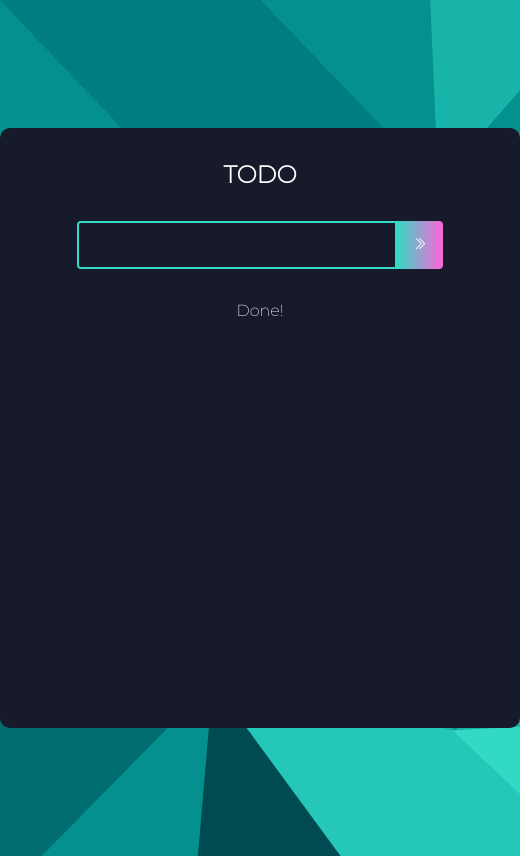
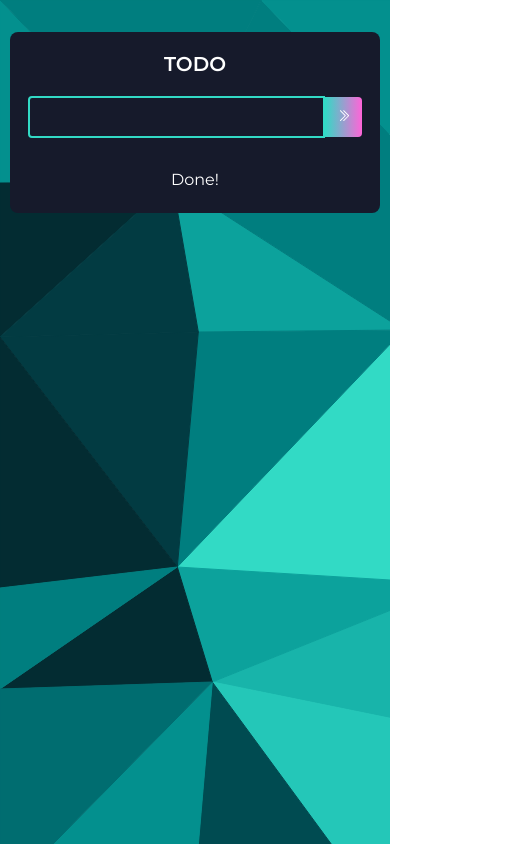
Before and after one commit to VeronicaAndersen/Todolist_app, a React (Create React App) app: page / in a window 390 px wide. Shown: the whole page, 520 px wide, since content can reach past the window. Built offline with nearby package versions, Linux system fonts and the light colour scheme.

Commit message:
Cleanup , ui fixes and update of packages

```diff
--- a/src/App.css
+++ b/src/App.css
@@ -1,4 +1,5 @@
-@import url('https://fonts.googleapis.com/css2?family=Montserrat:wght@200&display=swap');
+@import url('https://fonts.googleapis.com/css2?family=Montserrat:wght@400;500;600&display=swap');
+
 * {
     box-sizing: border-box;
     margin: 0;
@@ -22,15 +23,17 @@ body {
     margin: 128px auto;
     border-radius: 10px;
     padding-bottom: 32px;
+    font-size: 16px;
 }
 
 h1 {
     margin: 32px 0;
     color: #fff;
     font-size: 24px;
+    font-weight: 600;
 }
 
-.complete{
+.complete {
     text-decoration: line-through;
     opacity: 0.4;
 }
@@ -47,6 +50,16 @@ h1 {
     width: 320px;
     background: transparent;
     color: #fff;
+    font-size: 16px;
+    font-weight: 400;
+}
+
+.todo-input::placeholder {
+    color: rgba(255, 255, 255, 0.5);
+}
+
+.todo-input.edit {
+    border: 2px solid #149fff;
 }
 
 .todo-button {
@@ -55,62 +68,41 @@ h1 {
     border-radius: 0 4px 4px 0;
     cursor: pointer;
     outline: none;
-    background: linear-gradient(90deg,
-    #32dac5 0%,
-    rgb(255, 100, 216) 100%);
+    background: linear-gradient(90deg, #32dac5 0%, rgb(255, 100, 216) 100%);
     color: #fff;
     text-transform: capitalize;
 }
 
-.todo-input.edit {
-    border: 2px solid #149fff;
-}
-
 .todo-button.edit {
-    background: linear-gradient(90deg,
-    rgb(16, 255, 239) 0%,
-    rgb(255, 100, 216) 100%);
+    background: linear-gradient(90deg, rgb(16, 255, 239) 0%, rgb(255, 100, 216) 100%);
     padding: 16px 22px;
 }
-
-/* .todo-container {
-    display: flex;
-    flex-direction: row;
-    position: relative;
-} */
 
 .todo {
     display: flex;
     height: 50px;
     margin: 4px auto;
     color: #fff;
-    background: linear-gradient(90deg,
-            rgb(217, 235, 24) 0%,
-            rgb(250, 77, 9) 100%);
+    background: linear-gradient(90deg, rgb(217, 235, 24) 0%, rgb(250, 77, 9) 100%);
     line-height: 50px;
     border-radius: 5px;
     width: 90%;
 }
 
 .todo:nth-child(4n + 1) {
-    background: linear-gradient(90deg,
-            rgb(85, 0, 254) 0%,
-            rgb(194, 110, 246) 100%);
+    background: linear-gradient(90deg, rgb(85, 0, 254) 0%, rgb(194, 110, 246) 100%);
 }
 
 .todo:nth-child(4n + 2) {
-    background: linear-gradient(90deg,
-            rgb(251, 38, 240) 0%,
-            rgb(211, 0, 113) 100%);
+    background: linear-gradient(90deg, rgb(251, 38, 240) 0%, rgb(211, 0, 113) 100%);
 }
 
 .todo:nth-child(4n + 3) {
-    background: linear-gradient(90deg,
-            rgb(20, 231, 255) 0%,
-            rgb(0, 184, 220) 100%);
+    background: linear-gradient(90deg, rgb(20, 231, 255) 0%, rgb(0, 184, 220) 100%);
 }
 
-.todo_radio, .todo_radio_unchecked{
+.todo_radio,
+.todo_radio_unchecked {
     height: 24px;
     width: 24px;
     border-radius: 50px;
@@ -122,15 +114,106 @@ h1 {
     justify-content: center;
     color: white;
     background-color: #161a2b;
-  }
-  .todo_radio_unchecked{
+}
+
+.todo_radio_unchecked {
     background-color: transparent;
-  }
-.todo-row{
+}
+
+.todo-row {
     width: 90%;
     text-align: start;
+    font-weight: 500;
+    text-shadow: 0 1px 2px rgba(0, 0, 0, 0.3);
+}
 
-}
-.todo_delete{
+.todo_delete {
     margin: 3px 10px 0 0;
 }
+
+/* Responsive - Tablet */
+@media screen and (max-width: 768px) {
+    .todo-app {
+        margin: 64px auto;
+        max-width: 95%;
+        min-height: auto;
+        padding-bottom: 24px;
+    }
+
+    h1 {
+        margin: 24px 0;
+        font-size: 22px;
+    }
+
+    .todo-form {
+        max-width: 100%;
+        padding: 0 12px;
+    }
+
+    .todo-input {
+        padding: 12px 24px 12px 12px;
+        width: calc(100% - 50px);
+    }
+
+    .todo-button {
+        padding: 14px;
+    }
+
+    .todo {
+        width: 95%;
+        min-height: 50px;
+        height: auto;
+        line-height: 1.4;
+        padding: 8px 0;
+        align-items: center;
+    }
+
+    .todo-row {
+        display: flex;
+        align-items: center;
+        word-break: break-word;
+    }
+
+    .todo_radio,
+    .todo_radio_unchecked {
+        margin: 0 12px;
+        flex-shrink: 0;
+    }
+
+    .todo_delete {
+        flex-shrink: 0;
+    }
+}
+
+/* Responsive - Mobile */
+@media screen and (max-width: 480px) {
+    .todo-app {
+        margin: 32px auto;
+        border-radius: 8px;
+    }
+
+    h1 {
+        font-size: 20px;
+        margin: 20px 0;
+    }
+
+    .todo-input {
+        padding: 10px 8px;
+        font-size: 14px;
+    }
+
+    .todo-button {
+        padding: 12px;
+    }
+
+    .todo_radio,
+    .todo_radio_unchecked {
+        height: 20px;
+        width: 20px;
+        margin: 0 8px;
+    }
+
+    .delete-icon {
+        font-size: 18px;
+    }
+}
--- a/src/components/ListItem.js
+++ b/src/components/ListItem.js
@@ -1,4 +1,3 @@
-import React from 'react';
 import { RiCloseCircleLine } from 'react-icons/ri';
 import { AiOutlineCheck } from 'react-icons/ai';
 
--- a/src/components/Todo.js
+++ b/src/components/Todo.js
@@ -1,4 +1,4 @@
-import React, { useState } from 'react';
+import { useState } from 'react';
 import TodoForm from './TodoForm';
 import { RiCloseCircleLine } from 'react-icons/ri';
 import { TiEdit } from 'react-icons/ti';
--- a/src/components/TodoForm.js
+++ b/src/components/TodoForm.js
@@ -1,4 +1,4 @@
-import React, { useState, useEffect } from 'react'
+import { useState, useEffect } from 'react'
 import { BsChevronDoubleRight } from 'react-icons/bs';
 import ListItem from './ListItem';
 
```
Also changed, not shown: 1 other file (tests, documents, lock files or other folders).
